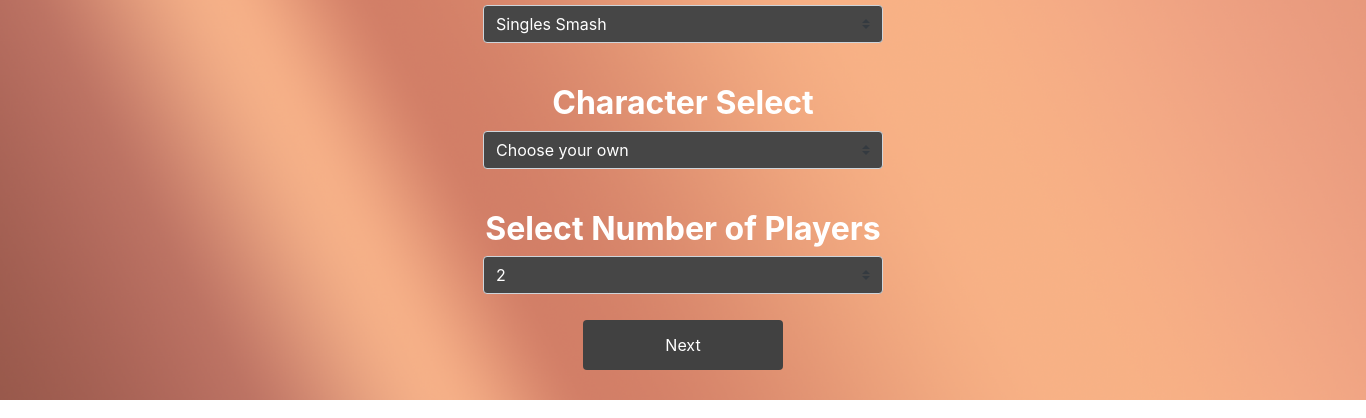
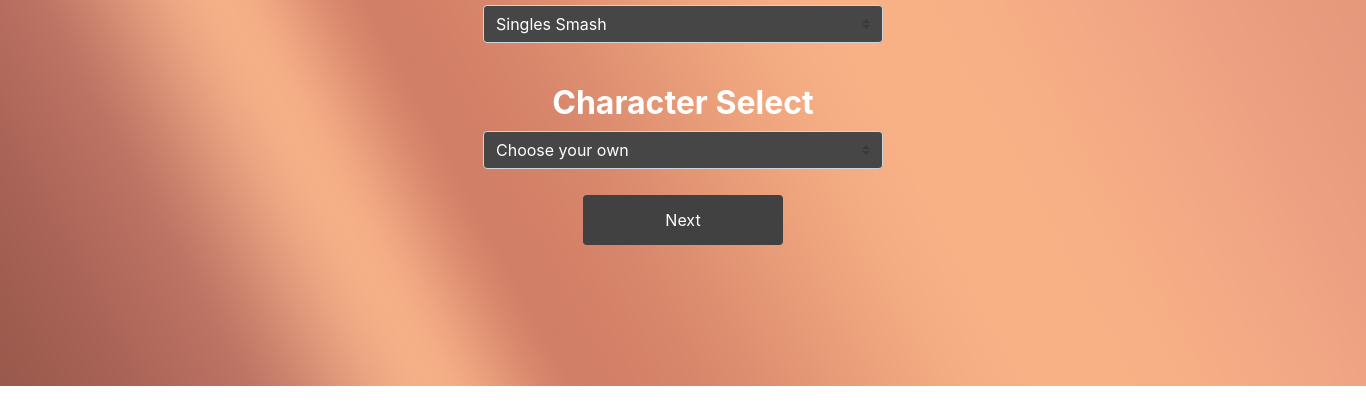
Before and after one commit to Houghelpuff/SmashHub, an Electron app: page views/smash.html in a window 1366 px wide. Shown: the part 382-800 px from the top of the page. Drawn offline with nearby package versions, Linux system fonts and the light colour scheme.

Commit message:
got rid of # of players select

```diff
--- a/views/smash.html
+++ b/views/smash.html
@@ -36,18 +36,6 @@
             <option>Least Used</option>
             <option>Least Wins</option>
           </select>
-
-          <h2 style="color: white;"><b>Select Number of Players</b></h2>
-            <select name="num_players" class="custom-select mb-3">
-              <option>2</option>
-              <option>3</option>
-              <option>4</option>
-              <option>5</option>
-              <option>6</option>
-              <option>7</option>
-              <option>8</option>
-            </select>
-
         </form>
         <button onclick="location.href='./bracket.html'" class="btn btn-primary">Next</button>
       </form>
```
